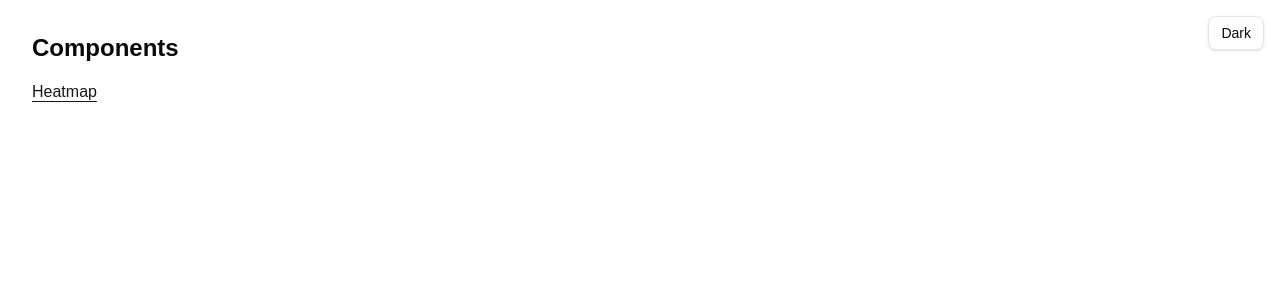
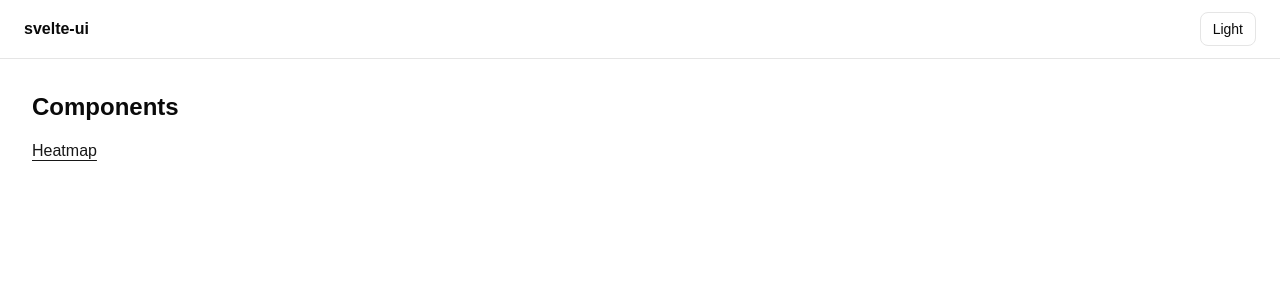
Before and after one commit to mkrbz/svelte-ui, a SvelteKit app: page / in a window 1280 px wide. Shown: the top 300 px of the page. Built offline with nearby package versions, Linux system fonts and the light colour scheme.

Commit message:
Add nav header

```diff
--- a/src/routes/+layout.svelte
+++ b/src/routes/+layout.svelte
@@ -1,9 +1,10 @@
 <script lang="ts">
     import "./layout.css";
+    import { base } from "$app/paths";
 
     const { children } = $props();
 
-    let dark = $state(false);
+    let dark = $state(true);
 
     function toggleTheme() {
         dark = !dark;
@@ -11,11 +12,18 @@
     }
 </script>
 
-<button
-    onclick={toggleTheme}
-    class="fixed top-4 right-4 z-50 rounded-md border border-border bg-background px-3 py-1.5 text-sm text-foreground shadow-sm hover:bg-muted"
+<nav
+    class="sticky top-0 z-50 flex items-center justify-between border-b border-border bg-background px-6 py-3"
 >
-    {dark ? "Light" : "Dark"}
-</button>
+    <a href="{base}/" class="font-semibold text-foreground hover:opacity-70">
+        svelte-ui
+    </a>
+    <button
+        onclick={toggleTheme}
+        class="rounded-md border border-border px-3 py-1.5 text-sm text-foreground hover:bg-muted"
+    >
+        {dark ? "Light" : "Dark"}
+    </button>
+</nav>
 
 {@render children()}
```
